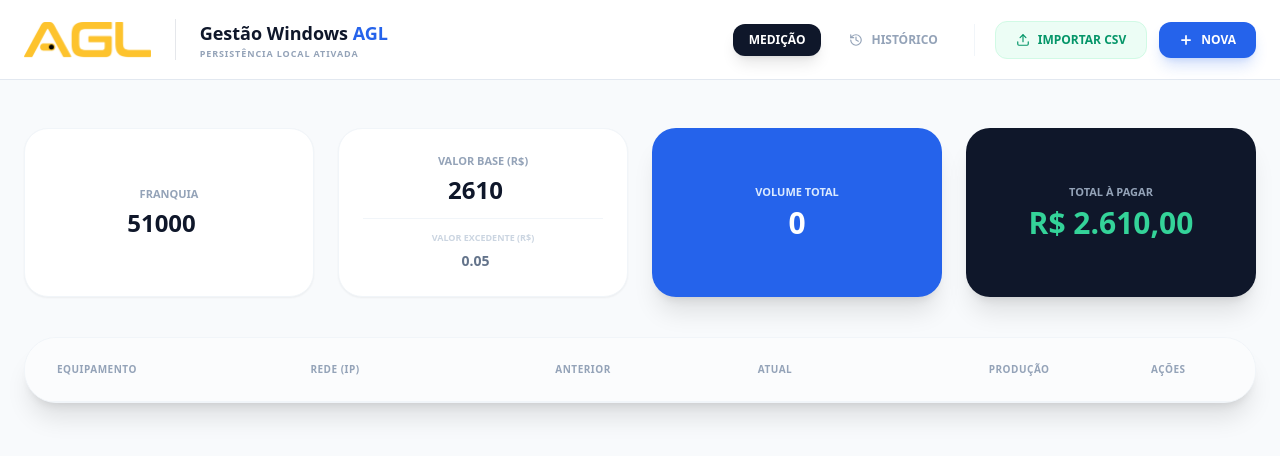
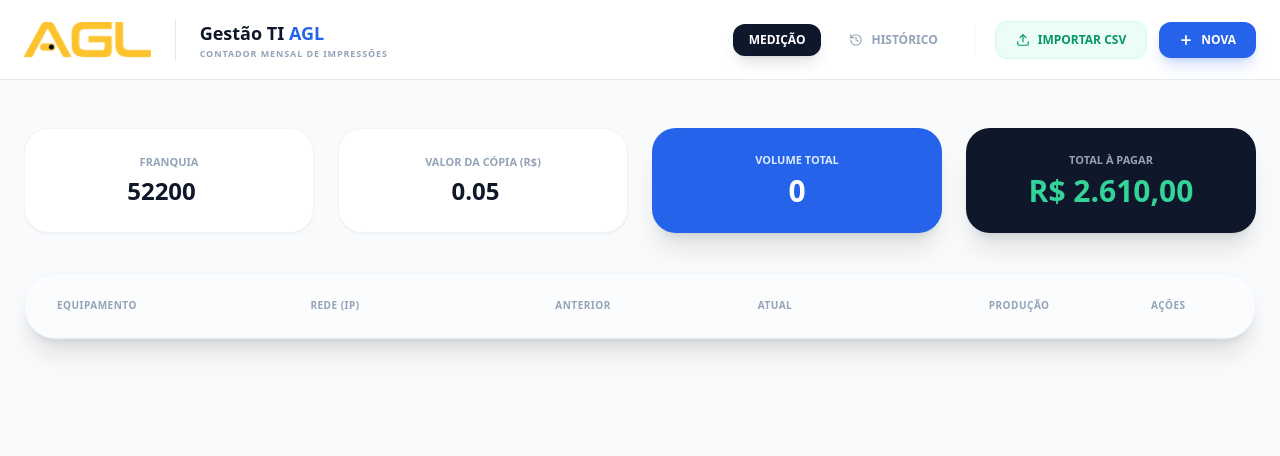
Before and after one commit to luanpenido/AGL-Print, a React (Vite) app: page / in a window 1280 px wide. Shown: the top 456 px of the page. Built offline with nearby package versions, Linux system fonts and the light colour scheme.

Commit message:
correções

```diff
--- a/App.tsx
+++ b/App.tsx
@@ -41,9 +41,8 @@ const App: React.FC = () => {
   });
 
   const [config, setConfig] = useState({
-    franquia: 51000,
-    valorFranquia: 2610.00,
-    valorExtra: 0.05
+    franquia: 52200,
+    valorCopia: 0.05
   });
 
   const [modalMode, setModalMode] = useState<'add' | 'close_month' | null>(null);
@@ -159,8 +158,10 @@ const App: React.FC = () => {
   const totals = useMemo(() => {
     const totalCopias = printers.reduce((acc, p) => acc + Math.max(0, (p.currentCounter || 0) - p.lastMonthCounter), 0);
     const excedente = Math.max(0, totalCopias - config.franquia);
-    const totalPagar = config.valorFranquia + (excedente * config.valorExtra);
-    return { totalCopias, excedente, totalPagar };
+    const valorFranquia = config.franquia * config.valorCopia;
+    const valorExcedente = excedente * config.valorCopia;
+    const totalPagar = valorFranquia + valorExcedente;
+    return { totalCopias, excedente, totalPagar, valorFranquia, valorExcedente };
   }, [printers, config]);
 
   const closeMonth = () => {
@@ -278,7 +279,7 @@ const App: React.FC = () => {
               <div className="text-3xl font-black">R$ {dataTotals.totalPagar.toLocaleString('pt-BR', { minimumFractionDigits: 2 })}</div>
             </div>
           </div>
-          <footer className="grid grid-cols-2 gap-10 items-end border-t pt-4">
+          <footer className="grid grid-cols-2 gap-10 items-end pt-4">
             <p className="text-[7px] text-slate-400 uppercase font-bold">Gerado em: {new Date().toLocaleString('pt-BR')}</p>
             <div className="text-center border-t border-slate-900 pt-1 font-black uppercase text-[8px]">Assinatura Gestor</div>
           </footer>
@@ -296,8 +297,8 @@ const App: React.FC = () => {
         <div className="flex items-center gap-6">
           <AGLLogo size="small" />
           <div className="hidden sm:block border-l pl-6">
-            <h1 className="text-lg font-extrabold text-slate-900">Gestão Windows <span className="text-blue-600">AGL</span></h1>
-            <p className="text-[9px] font-bold text-slate-400 uppercase tracking-widest">Persistência Local Ativada</p>
+            <h1 className="text-lg font-extrabold text-slate-900">Gestão TI <span className="text-blue-600">AGL</span></h1>
+            <p className="text-[9px] font-bold text-slate-400 uppercase tracking-widest">Contador Mensal de Impressões</p>
           </div>
         </div>
         <div className="flex items-center gap-3">
@@ -331,12 +332,8 @@ const App: React.FC = () => {
                 <input type="number" className="text-2xl font-black w-full outline-none text-slate-900 bg-transparent text-center" value={config.franquia} onChange={e => setConfig({ ...config, franquia: Number(e.target.value) })} />
               </div>
               <div className="bg-white p-6 rounded-3xl border border-slate-100 shadow-sm text-center flex flex-col justify-center">
-                <p className="text-[11px] font-bold text-slate-400 uppercase mb-1">Valor Base (R$)</p>
-                <input type="number" className="text-2xl font-black w-full outline-none text-slate-900 bg-transparent text-center" value={config.valorFranquia} onChange={e => setConfig({ ...config, valorFranquia: Number(e.target.value) })} />
-                <div className="mt-3 pt-3 border-t border-slate-100">
-                  <p className="text-[9px] font-bold text-slate-300 uppercase mb-1">Valor Excedente (R$)</p>
-                  <input type="number" step="0.01" className="text-sm font-bold w-full outline-none text-slate-500 bg-transparent text-center" value={config.valorExtra} onChange={e => setConfig({ ...config, valorExtra: Number(e.target.value) })} />
-                </div>
+                <p className="text-[11px] font-bold text-slate-400 uppercase mb-1">Valor da Cópia (R$)</p>
+                <input type="number" step="0.01" className="text-2xl font-black w-full outline-none text-slate-900 bg-transparent text-center" value={config.valorCopia} onChange={e => setConfig({ ...config, valorCopia: Number(e.target.value) })} />
               </div>
               <div className="bg-blue-600 p-6 rounded-3xl shadow-xl text-white text-center flex flex-col justify-center">
                 <p className="text-[11px] font-bold text-blue-100 uppercase mb-1">Volume Total</p>
```
